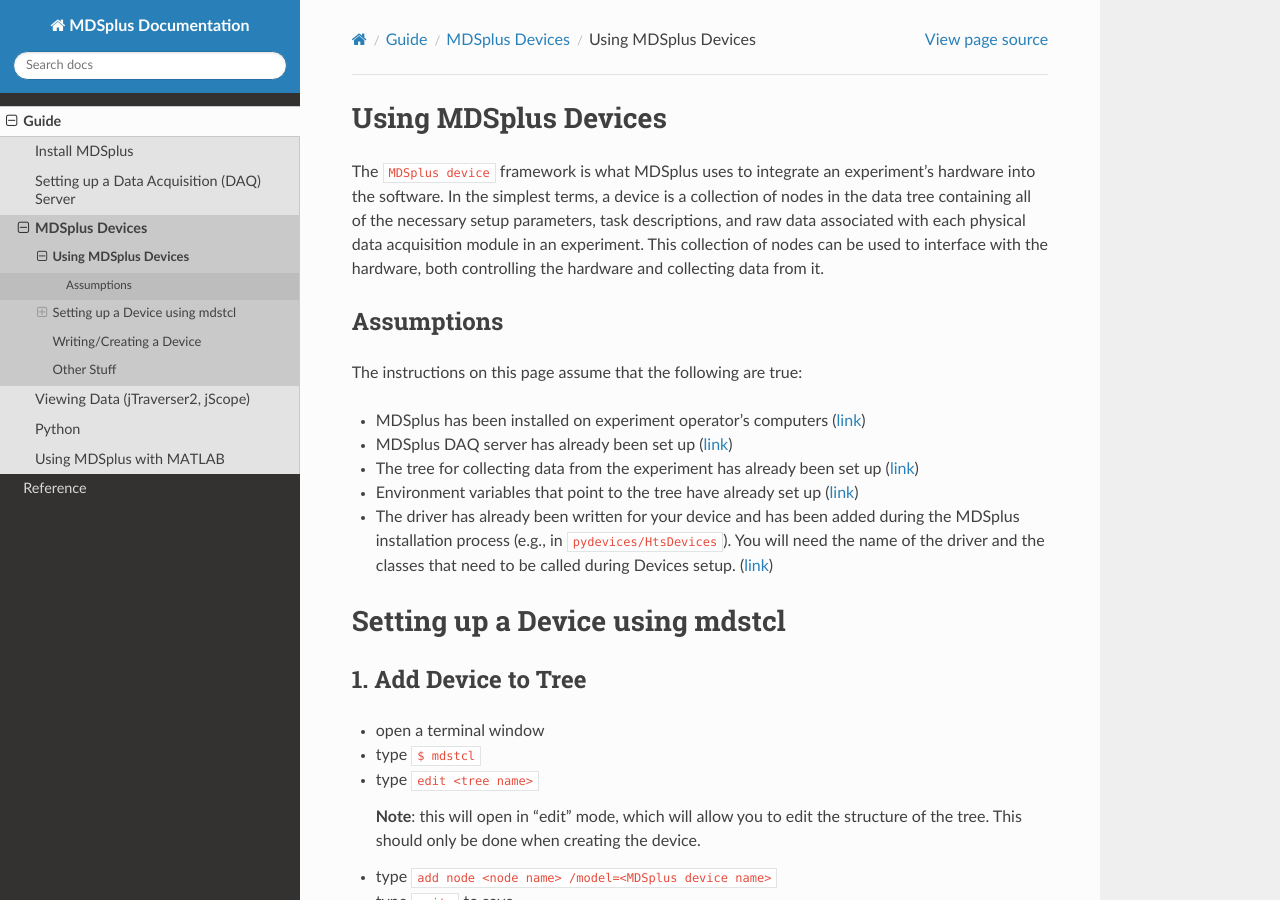
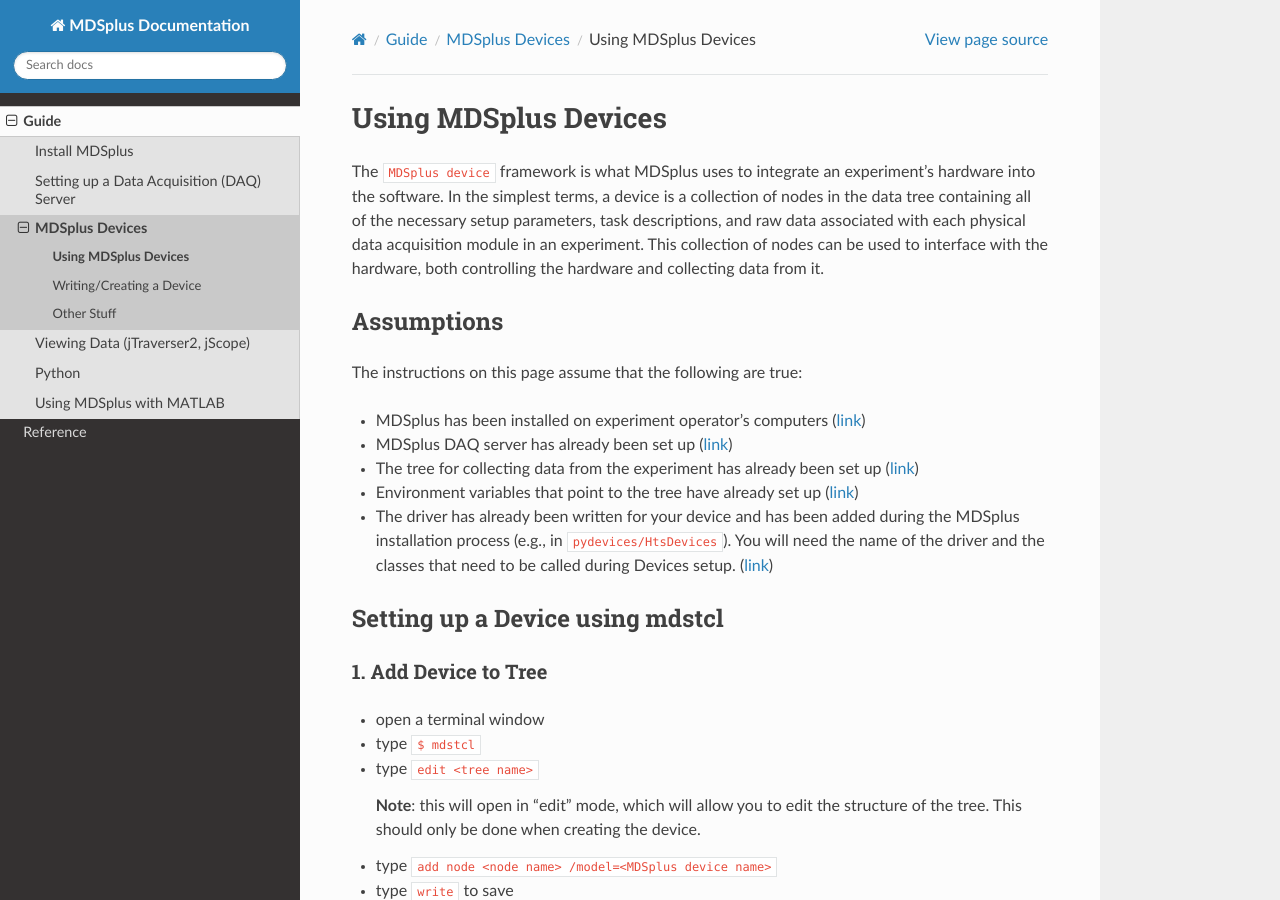
Before and after one commit to MDSplus/Documentation, a Sphinx documentation site: the page built from docs/guide/devices/using_devices.md, in a window 1280 px wide and 900 px high. Built offline with Sphinx 7.4.7 and the Read the Docs theme 3.1.0, drawn with Linux system fonts in a browser that asks for light colours; pages that are not in the unit, such as notebooks, are missing from menus.

Commit message:
Minor changes to headings to fix table of contents generation

```diff
--- a/docs/guide/devices/using_devices.md
+++ b/docs/guide/devices/using_devices.md
@@ -19,9 +19,9 @@ The instructions on this page assume that the following are true:
 * The driver has already been written for your device and has been added during the MDSplus installation process (e.g., in `pydevices/HtsDevices`). You will need the name of the driver and the classes that need to be called during Devices setup. ([link](environment-variables))
 
 
-# Setting up a Device using mdstcl
+## Setting up a Device using mdstcl
 
-## 1. Add Device to Tree
+### 1. Add Device to Tree
 
 * open a terminal window
 
--- a/docs/index.rst
+++ b/docs/index.rst
@@ -2,7 +2,8 @@ MDSplus Documentation
 =====================
 
 .. toctree::
-    :maxdepth: 3
+    :titlesonly:
+    :maxdepth: 1
 
     guide/index
     reference/index
```
